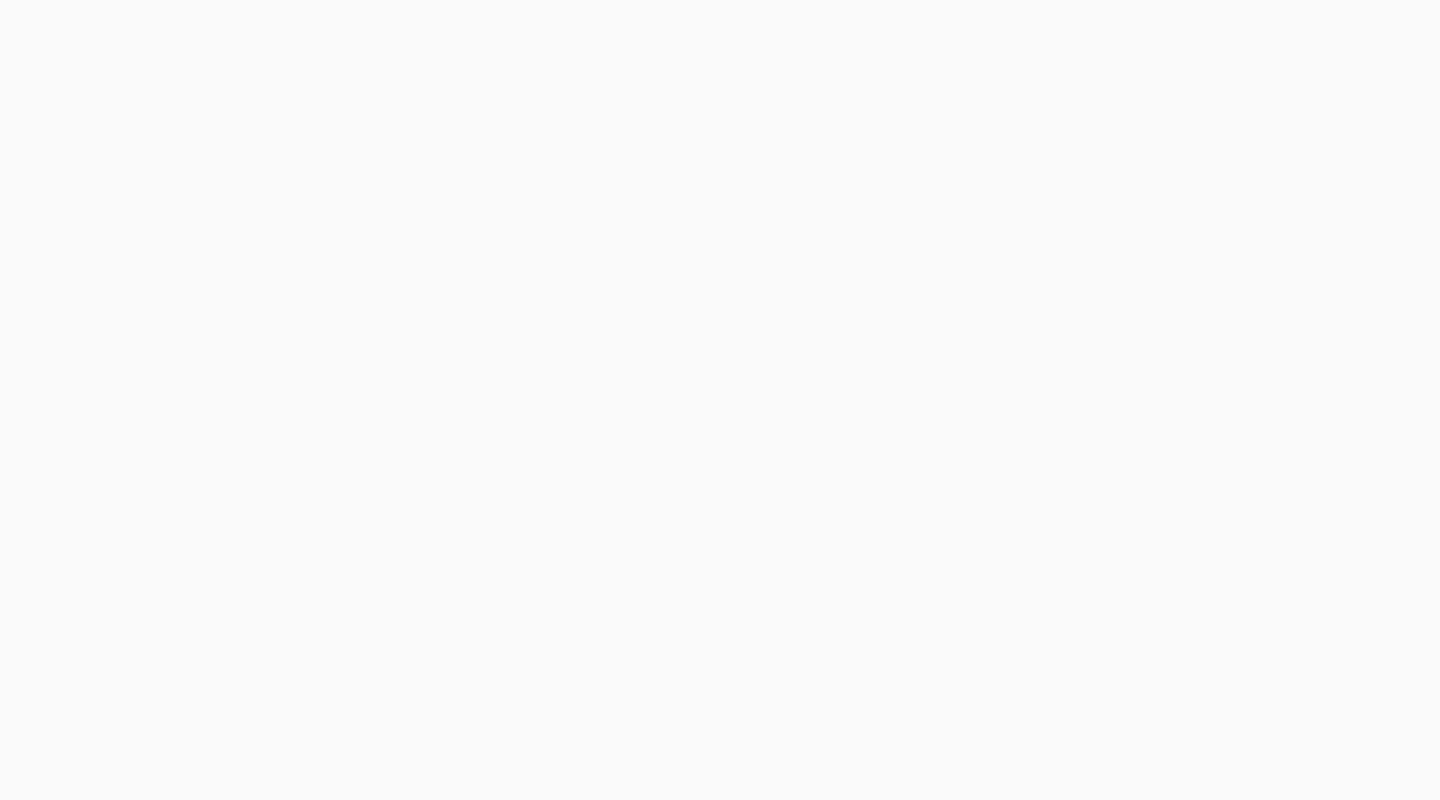
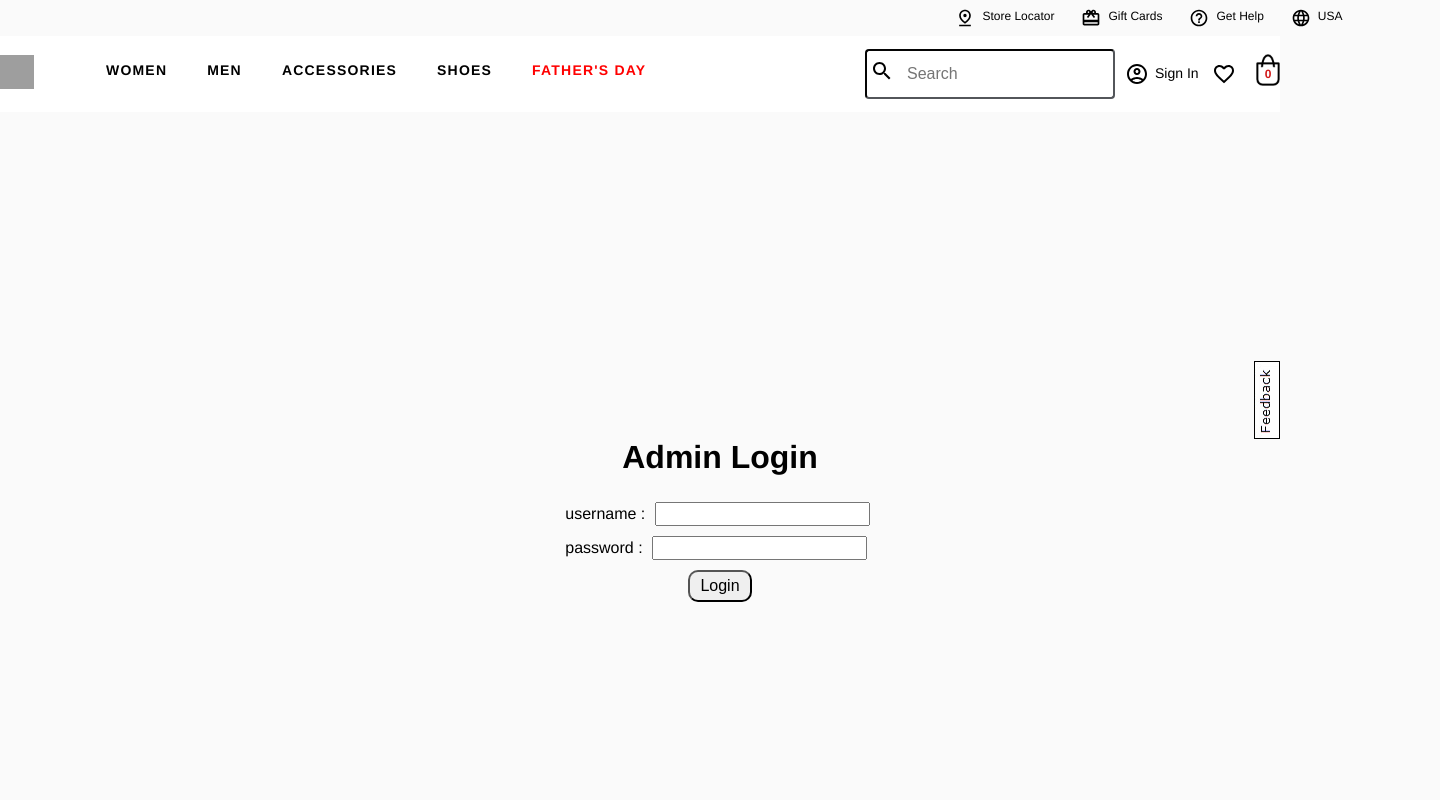
Before and after one commit to rpixelworld/lulu-mock-frontend, a React (Create React App) app: page /admin/login in a window 1280 px wide. Before the commit this address had no page. Shown: the top 800 px of the page, 1440 px wide, since content can reach past the window. Built offline with nearby package versions, Linux system fonts and the light colour scheme; grey boxes are pictures that could not be loaded.

Commit message:
admin-login-page

```diff
--- a/src/App.js
+++ b/src/App.js
@@ -11,6 +11,7 @@
 import ScrollToTop from './components/ScrollToTop';
 import { Checkout } from './pages/Checkout';
 import { Payment } from './pages/Payment';
+import {Login} from "./pages/Login";
 
 function App() {
 	return (
@@ -24,6 +25,7 @@
 					<Route path="/shop/cart" element={<ShoppingCart />} />
 					<Route path="/shop/checkout" element={<Checkout />} />
 					<Route path="/shop/checkout/payment" element={<Payment />} />
+					<Route path="/admin/login" element={<Login/> } />
 				</Route>
 			</Routes>
 		</BrowserRouter>
--- /dev/null
+++ b/src/assets/css/Login.scss
@@ -0,0 +1,28 @@
+.container {
+  display: flex;
+  flex-direction: column;
+  height: 100vh;
+  justify-content: center;
+  align-items: center;
+}
+
+.login-container {
+  display: flex;
+  flex-direction:column;
+}
+
+input {
+  font-size: 16px;
+  margin: 5px;
+}
+
+
+.button {
+  text-align: center;
+}
+button {
+  padding: 5px 10px;
+  margin: 5px;
+  font-size: 16px;
+  border-radius: 10px;
+}
--- /dev/null
+++ b/src/pages/Login.js
@@ -0,0 +1,47 @@
+import {useState} from "react";
+import '../assets/css/Login.scss'
+
+export const Login = () => {
+    const [username, setUsername] = useState('');
+    const [password, setPassword] = useState('');
+
+    const handleSubmit = (e) => {
+        e.preventDefault();
+        console.log('username', username);
+        console.log('password', password);
+    }
+
+        return (
+            <div className='container'>
+            <h1>Admin Login</h1>
+                <div className='login-container'>
+                    <form onSubmit={handleSubmit}>
+                        <div className="row">
+                            <label htmlFor="username">username : </label>
+                            <input
+                                type="text"
+                                id="username"
+                                value={username}
+                                onChange={(e) => setUsername(e.target.value)}
+                            />
+                        </div>
+                        <div className="row">
+                            <label htmlFor="password">password : </label>
+                            <input
+                                type="password"
+                                id="password"
+                                value={password}
+                                onChange={(e) => setPassword(e.target.value)}
+                            />
+                        </div>
+                        <div className='button'>
+                            <button type='submit'>Login</button>
+                        </div>
+
+                    </form>
+                </div>
+
+            </div>
+        )
+
+}
```
